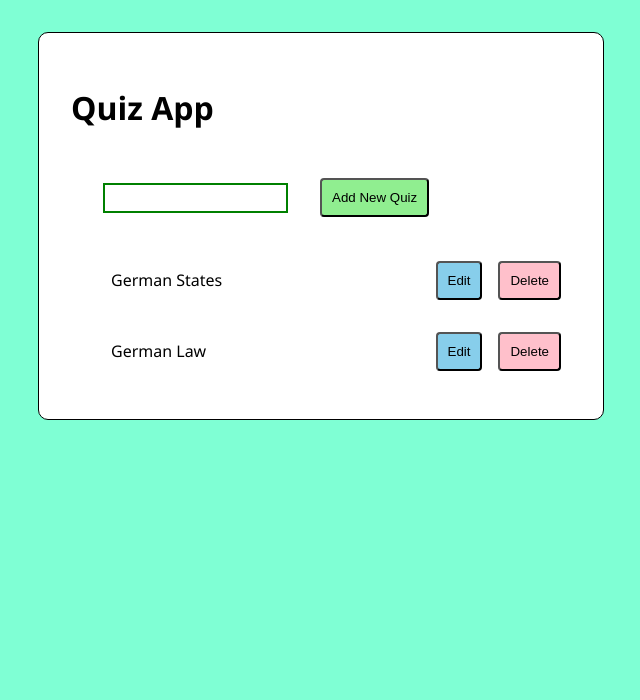
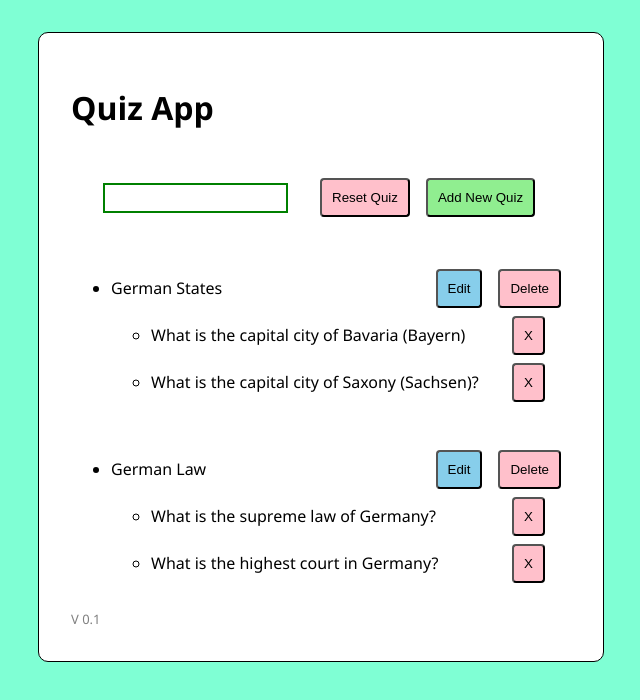
Before and after one commit to slaleye/quiztranslate, a React app: page / in a window 1280 px wide. Shown: the top 700 px of the page, without its empty margins (319-959 px from the left). Built offline with nearby package versions, Linux system fonts and the light colour scheme.

Commit message:
Display Question list

```diff
--- a/src/components/AddQuizForm.jsx
+++ b/src/components/AddQuizForm.jsx
@@ -1,18 +1,27 @@
 import React, { useState } from "react";
-import { createQuiz } from "../core/quiz";
+import { addNewQuizAction, resetQuizAction } from "../lib/actions";
 
-export const AddQuizForm = () => {
-  const [newQuizzName, setNewQuizzName] = useState("");
+export const AddQuizForm = ({ dispatch }) => {
+  const [name, setName] = useState("");
 
   const handleSubmit = (e) => {
     e.preventDefault();
-    createQuiz(newQuizzName);
+    dispatch(addNewQuizAction(name));
+    setName("");
   };
 
   return (
     <form onSubmit={handleSubmit}>
-      <input value={newQuizzName} onChange={e => setNewQuizzName(e.target.value)} />
-      <button type="submit">Add New Quiz</button>
+      <input value={name} onChange={(e) => setName(e.target.value)} />
+      <div className="flex-inline">
+        <button
+          className="buttonRed"
+          onClick={(e) => dispatch(resetQuizAction())}
+        >
+          Reset Quiz
+        </button>
+        <button type="submit">Add New Quiz</button>
+      </div>
     </form>
   );
 };
--- a/src/components/App.jsx
+++ b/src/components/App.jsx
@@ -1,17 +1,23 @@
-import React, { useState } from "react";
+import React, {useReducer} from "react";
 import { QuizList } from "./QuizList";
-
-import { quizzes as quizList } from "../core/quiz";
 import { AddQuizForm } from "./AddQuizForm";
+import { reducer } from "../lib/reducer";
+import { quizzes as initialQuizList } from "../core/quiz";
+import { resetQuizAction } from "../lib/actions";
 
 const App = () => {
-  const [quizzes, setQuizzes] = useState(quizList);
+const [quizzes, dispatch] = useReducer(reducer, initialQuizList)
+console.log(quizzes)
 
   return (
     <div className="App">
       <h1>Quiz App</h1>
-      <AddQuizForm/>
-      <QuizList quizzes={quizzes} />
+
+      <AddQuizForm dispatch={dispatch}/>
+
+      <QuizList quizzes={quizzes} dispatch={dispatch} />
+      <span className="version">V 0.1</span>
+
     </div>
   );
 };
--- /dev/null
+++ b/src/components/Question.jsx
@@ -0,0 +1,18 @@
+import React from "react";
+
+export const Question = ({ question, dispatch }) => {
+  if (!question) {
+    return <></>;
+  }
+
+  return (
+    <li key={question.id} className="">
+      <div className="questionTitle">
+        <span>{question.text}</span>
+        <div className="buttonList">
+          <button className="buttonRed">X</button>
+        </div>
+      </div>
+    </li>
+  );
+};
--- /dev/null
+++ b/src/components/QuestionList.jsx
@@ -0,0 +1,16 @@
+import React from "react";
+import { Question } from "./Question";
+
+export const QuestionList = ({ questions, dispatch }) => {
+  if (!questions || !questions.length) {
+   return(<></>)
+  }
+
+  return (
+    <ul className="questionList">
+      {questions.map((question) => (
+        <Question key={question.id} question={question} dispatch={dispatch} />
+      ))}
+    </ul>
+  );
+};
--- a/src/components/Quiz.jsx
+++ b/src/components/Quiz.jsx
@@ -1,27 +1,28 @@
 import React from "react";
-import { removeQuiz } from "../core/quiz";
+import { removeQuizAction } from "../lib/actions";
+import { QuestionList } from "./QuestionList";
 
-export const Quiz = ({ quiz }) => {
+export const Quiz = ({ quiz, dispatch }) => {
   if (!quiz) {
-    return (<></>);
+    return <></>;
   }
-
-  const deleteQuiz = (id) => {
-    const deletedQuiz = removeQuiz(id);
-  };
 
   return (
     <li key={quiz.name} className="quiz">
+      <div className="quizTitle">
         <span>{quiz.name}</span>
         <div className="buttonList">
           <button className="buttonBlue">Edit</button>{" "}
           <button
             className="buttonRed"
-          onClick={() => deleteQuiz(quiz.id)}
+            onClick={() => dispatch(removeQuizAction(quiz.id))}
           >
             Delete
           </button>
         </div>
+      </div>
+
+      <QuestionList questions={quiz.questions} dispatch={dispatch} />
     </li>
   );
 };
--- a/src/components/QuizList.jsx
+++ b/src/components/QuizList.jsx
@@ -1,14 +1,16 @@
 import React from "react";
 import { Quiz } from "./Quiz";
 
-export const QuizList = ({ quizzes, deleteQuiz }) => {
-  if (!quizzes.length) {
-    return <p>There are no quizzes! Add one</p>;
+export const QuizList = ({ quizzes, dispatch }) => {
+  if (!quizzes || !quizzes.length) {
+    return <p>There are no quizzes! Try adding a new one.</p>;
   }
 
   return (
     <ul className="quizList">
-      {quizzes.map((quiz) => <Quiz key={quiz.name} quiz={quiz}  deleteQuiz={deleteQuiz} />)}
+      {quizzes.map((quiz) => (
+        <Quiz key={quiz.id} quiz={quiz} dispatch={dispatch} />
+      ))}
     </ul>
   );
 };
--- a/src/core/quiz.js
+++ b/src/core/quiz.js
@@ -106,11 +106,11 @@ export function removeQuiz(id) {
   if (!quiz) return;
 
   const filteredQuizList = quizzes.filter((quiz) => quiz.id !== id);
-  quizzes = [...filteredQuizList];
+
   return quiz;
 }
 
-function getQuizId() {
+export function getQuizId() {
   quizIdCounter += 1;
   return quizIdCounter;
 }
--- a/src/global.css
+++ b/src/global.css
@@ -47,13 +47,12 @@ input {
   gap: 2rem;
 
 }
-.quiz {
+
+.quizTitle, .questionTitle {
   display: flex;
   align-items: center;
   justify-content: space-between;
-}
-.quiz:hover {
-  background-color: blanchedalmond;
+  margin-block: .5rem;
 }
 
 .buttonList {
@@ -64,3 +63,17 @@ input {
 .buttonList button:first-child {
   margin-inline-end: 1rem;
 }
+
+.version {
+  font-size: small;
+  color:gray;
+}
+
+.flex {
+  display: flex;
+}
+
+.flex-inline {
+  display: inline-flex;
+  gap: 1rem;
+}
--- /dev/null
+++ b/src/lib/actions.js
@@ -0,0 +1,23 @@
+export const ADD_NEW_QUIZ = "ADD_NEW_QUIZ";
+export const REMOVE_QUIZ = "REMOVE_QUIZ";
+export const RESET_QUIZ = "RESET_QUIZ";
+
+export const addNewQuizAction = (name) => {
+  return {
+    type: ADD_NEW_QUIZ,
+    payload: { name },
+  };
+};
+
+export const removeQuizAction = (id) => {
+  return {
+    type: REMOVE_QUIZ,
+    payload: { id },
+  };
+};
+
+export const resetQuizAction = (name) => {
+  return {
+    type: RESET_QUIZ,
+  };
+};
--- /dev/null
+++ b/src/lib/reducer.js
@@ -0,0 +1,23 @@
+import { getQuizId } from "../core/quiz";
+import { ADD_NEW_QUIZ, REMOVE_QUIZ, RESET_QUIZ } from "./actions";
+import { quizzes as initialQuizList } from "../core/quiz";
+
+export const reducer = (state, action) => {
+  if (action.type === ADD_NEW_QUIZ) {
+    return [
+      ...state,
+      { id: getQuizId(), name: action.payload.name, questions: [] },
+    ];
+  }
+
+  if (action.type === REMOVE_QUIZ) {
+    return state.filter((quiz) => quiz.id !== action.payload.id);
+  }
+
+  if (action.type === RESET_QUIZ) {
+    console.log(initialQuizList);
+    return initialQuizList;
+  }
+
+  return state;
+};
```
Also changed, not shown: src/lib/useQuizList.js (added, +13 -0 lines), src/hooks/useQuiz.js (deleted). Lines whose indentation alone changed are shown as unchanged.
